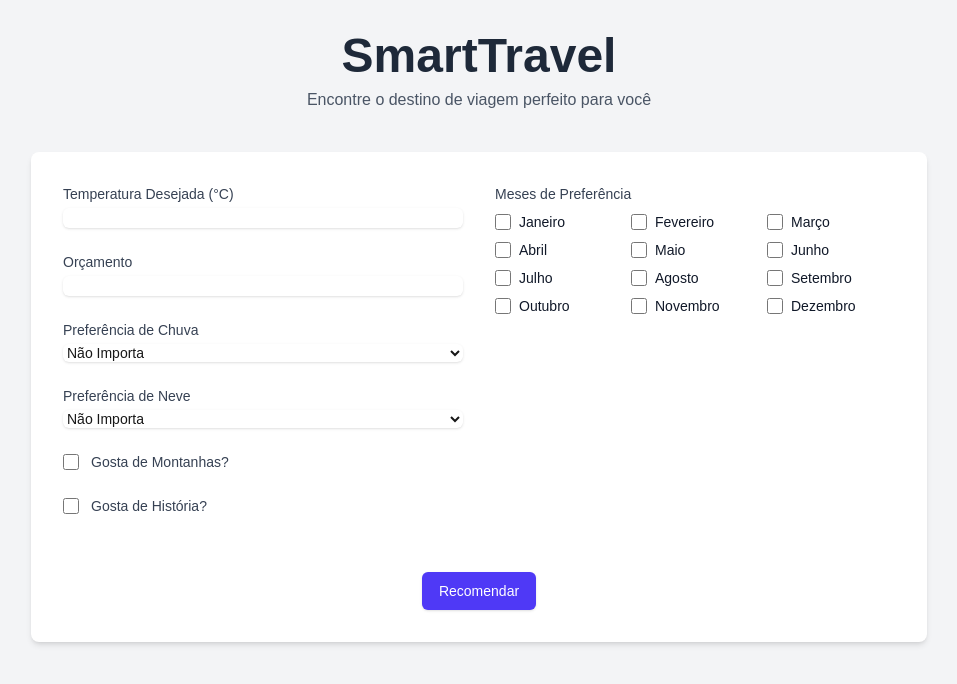
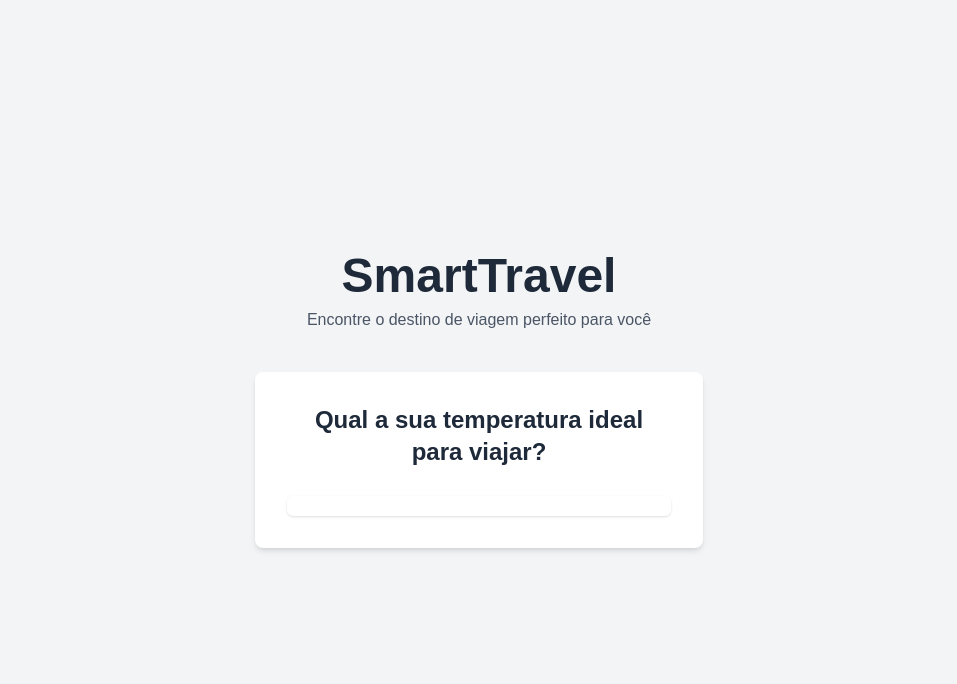
Before and after one commit to MateusBarnabe/SmartTravel, a Next.js app in the folder frontend/: page / in a window 1280 px wide. Shown: the top 684 px of the page, without its empty margins (161-1118 px from the left). Built offline with nearby package versions, Linux system fonts and the light colour scheme.

Commit message:
Refatoração: Melhora a interface do usuário para uma baseada em perguntas

```diff
--- a/frontend/src/app/page.tsx
+++ b/frontend/src/app/page.tsx
@@ -3,33 +3,46 @@
 
 import { useState } from 'react';
 
-const MONTHS = [
+const questions = [
+  { id: 'temp_target', text: 'Qual a sua temperatura ideal para viajar?', type: 'number', field: 'temp_target' },
+  { id: 'budget_target', text: 'Qual o seu orçamento?', type: 'number', field: 'budget_target' },
+  { id: 'chuva_preference', text: 'Você se importa com chuva?', type: 'radio', field: 'chuva_preference', options: [{label: 'Não', value: 'pouca'}, {label: 'Sim', value: 'muita'}]},
+  { id: 'neve_preference', text: 'Você gostaria de ver neve?', type: 'radio', field: 'neve_preference', options: [{label: 'Não', value: 'pouca'}, {label: 'Sim', value: 'muita'}]},
+  { id: 'quer_montanha', text: 'Gosta de montanhas?', type: 'radio', field: 'quer_montanha', options: [{label: 'Sim', value: 'true'}, {label: 'Não', value: 'false'}] },
+  { id: 'gosta_historia', text: 'Gosta de história?', type: 'radio', field: 'gosta_historia', options: [{label: 'Sim', value: 'true'}, {label: 'Não', value: 'false'}] },
+  { id: 'months', text: 'Quais meses você prefere viajar?', type: 'checkbox', field: 'months', options: [
     "Janeiro", "Fevereiro", "Março", "Abril", "Maio", "Junho",
     "Julho", "Agosto", "Setembro", "Outubro", "Novembro", "Dezembro",
+  ]},
 ];
 
 export default function Home() {
+  const [answers, setAnswers] = useState<any>({});
+  const [currentQuestionIndex, setCurrentQuestionIndex] = useState(0);
   const [results, setResults] = useState<any[]>([]);
   const [loading, setLoading] = useState(false);
-  const [formState, setFormState] = useState<any>({});
 
-  const handleSubmit = async (event: React.FormEvent<HTMLFormElement>) => {
-    event.preventDefault();
+  const handleAnswer = (field: string, value: any) => {
+    setAnswers((prev: any) => ({ ...prev, [field]: value }));
+    if (currentQuestionIndex < questions.length - 1) {
+      setCurrentQuestionIndex(currentQuestionIndex + 1);
+    } else {
+      // Last question answered, submit the form
+      handleSubmit({ ...answers, [field]: value });
+    }
+  };
+
+  const handleSubmit = async (finalAnswers: any) => {
     setLoading(true);
-    const formData = new FormData(event.currentTarget);
-    const temp_target = formData.get('temp_target');
-    const budget_target = formData.get('budget_target');
-
     const data = {
-      temp_target: temp_target ? parseFloat(temp_target.toString()) : null,
-      chuva_preference: formData.get('chuva_preference'),
-      neve_preference: formData.get('neve_preference'),
-      quer_montanha: formData.get('quer_montanha') === 'true',
-      gosta_historia: formData.get('gosta_historia') === 'true',
-      budget_target: budget_target ? parseFloat(budget_target.toString()) : null,
-      months: formData.getAll('months'),
+      temp_target: finalAnswers.temp_target ? parseFloat(finalAnswers.temp_target.toString()) : null,
+      chuva_preference: finalAnswers.chuva_preference,
+      neve_preference: finalAnswers.neve_preference,
+      quer_montanha: finalAnswers.quer_montanha === 'true',
+      gosta_historia: finalAnswers.gosta_historia === 'true',
+      budget_target: finalAnswers.budget_target ? parseFloat(finalAnswers.budget_target.toString()) : null,
+      months: finalAnswers.months,
     };
-    setFormState(data);
 
     const apiUrl = process.env.NEXT_PUBLIC_API_URL || 'http://localhost:8000';
     const response = await fetch(`${apiUrl}/api/recommend/`, {
@@ -45,134 +58,89 @@ export default function Home() {
     setLoading(false);
   };
 
-  const renderComparison = (result: any) => {
-    return (
-      <div className="mt-4 text-sm text-gray-600">
-        <h4 className="font-bold mb-2">Comparação com suas preferências:</h4>
-        <ul>
-          {formState.temp_target && <li>Temperatura: {result.temp_min}°C - {result.temp_max}°C (Sua preferência: {formState.temp_target}°C)</li>}
-          {formState.budget_target && <li>Custo: {result.custo} (Seu orçamento: {formState.budget_target})</li>}
-          {formState.chuva_preference !== 'nao_importa' && <li>Chuva: {result.chuva} (Sua preferência: {formState.chuva_preference})</li>}
-          {formState.neve_preference !== 'nao_importa' && <li>Neve: {result.neve} (Sua preferência: {formState.neve_preference})</li>}
-          {formState.quer_montanha && <li>Montanha: {result.tem_montanha ? 'Sim' : 'Não'} (Sua preferência: Sim)</li>}
-          {formState.gosta_historia && <li>História: {result.tem_historia ? 'Sim' : 'Não'} (Sua preferência: Sim)</li>}
-        </ul>
-      </div>
-    )
-  }
+  const currentQuestion = questions[currentQuestionIndex];
 
   return (
-    <main className="flex min-h-screen flex-col items-center p-8 bg-gray-100">
-      <div className="w-full max-w-4xl">
+    <main className="flex min-h-screen flex-col items-center justify-center p-8 bg-gray-100">
+      <div className="w-full max-w-md">
         <header className="text-center mb-10">
           <h1 className="text-5xl font-bold text-gray-800">SmartTravel</h1>
           <p className="text-gray-600 mt-2">Encontre o destino de viagem perfeito para você</p>
         </header>
 
+        {!loading && !results.length && (
           <div className="bg-white p-8 rounded-lg shadow-md">
-          <form onSubmit={handleSubmit} className="grid grid-cols-1 md:grid-cols-2 gap-8">
-            <div className="flex flex-col gap-6">
-              <div>
-                <label htmlFor="temp_target" className="block text-sm font-medium text-gray-700">Temperatura Desejada (°C)</label>
-                <input type="number" id="temp_target" name="temp_target" className="mt-1 block w-full rounded-md border-gray-300 shadow-sm focus:border-indigo-500 focus:ring-indigo-500 sm:text-sm" />
+            <h2 className="text-2xl font-bold text-center text-gray-800 mb-6">{currentQuestion.text}</h2>
+            <div className="flex flex-col items-center gap-4">
+              {currentQuestion.type === 'number' && (
+                <input
+                  type="number"
+                  onBlur={(e) => handleAnswer(currentQuestion.field, e.target.value)}
+                  className="mt-1 block w-full rounded-md border-gray-300 shadow-sm focus:border-indigo-500 focus:ring-indigo-500 sm:text-sm"
+                />
+              )}
+              {currentQuestion.type === 'radio' && currentQuestion.options && currentQuestion.options.map((option) => (
+                <button
+                  key={option.value}
+                  onClick={() => handleAnswer(currentQuestion.field, option.value)}
+                  className="w-full bg-indigo-600 text-white font-bold py-2 px-4 rounded hover:bg-indigo-700"
+                >
+                  {option.label}
+                </button>
+              ))}
+              {currentQuestion.type === 'checkbox' && currentQuestion.options && (
+                <div className="grid grid-cols-3 gap-2">
+                  {currentQuestion.options.map((option: any) => (
+                    <div key={option} className="flex items-center">
+                      <input
+                        type="checkbox"
+                        id={option}
+                        name={currentQuestion.field}
+                        value={option}
+                        onChange={(e) => {
+                          const existing = answers[currentQuestion.field] || [];
+                          const newMonths = e.target.checked
+                            ? [...existing, option]
+                            : existing.filter((m: string) => m !== option);
+                          setAnswers((prev: any) => ({ ...prev, [currentQuestion.field]: newMonths }));
+                        }}
+                        className="h-4 w-4 text-indigo-600 border-gray-300 rounded"
+                      />
+                      <label htmlFor={option} className="ml-2 block text-sm text-gray-900">
+                        {option}
+                      </label>
                     </div>
-              <div>
-                <label htmlFor="budget_target" className="block text-sm font-medium text-gray-700">Orçamento</label>
-                <input type="number" id="budget_target" name="budget_target" className="mt-1 block w-full rounded-md border-gray-300 shadow-sm focus:border-indigo-500 focus:ring-indigo-500 sm:text-sm" />
+                  ))}
+                   <button
+                    onClick={() => handleAnswer(currentQuestion.field, answers[currentQuestion.field])}
+                    className="w-full bg-indigo-600 text-white font-bold py-2 px-4 rounded hover:bg-indigo-700 mt-4 col-span-3"
+                  >
+                    Próximo
+                  </button>
                 </div>
-              <div>
-                <label htmlFor="chuva_preference" className="block text-sm font-medium text-gray-700">Preferência de Chuva</label>
-                <select id="chuva_preference" name="chuva_preference" className="mt-1 block w-full rounded-md border-gray-300 shadow-sm focus:border-indigo-500 focus:ring-indigo-500 sm:text-sm">
-                  <option value="nao_importa">Não Importa</option>
-                  <option value="pouca">Pouca</option>
-                  <option value="muita">Muita</option>
-                </select>
-              </div>
-              <div>
-                <label htmlFor="neve_preference" className="block text-sm font-medium text-gray-700">Preferência de Neve</label>
-                <select id="neve_preference" name="neve_preference" className="mt-1 block w-full rounded-md border-gray-300 shadow-sm focus:border-indigo-500 focus:ring-indigo-500 sm:text-sm">
-                  <option value="nao_importa">Não Importa</option>
-                  <option value="pouca">Pouca</option>
-                  <option value="muita">Muita</option>
-                </select>
-              </div>
-              <div className="flex items-start">
-                <div className="flex items-center h-5">
-                  <input id="quer_montanha" name="quer_montanha" type="checkbox" value="true" className="focus:ring-indigo-500 h-4 w-4 text-indigo-600 border-gray-300 rounded" />
-                </div>
-                <div className="ml-3 text-sm">
-                  <label htmlFor="quer_montanha" className="font-medium text-gray-700">Gosta de Montanhas?</label>
+              )}
             </div>
           </div>
-              <div className="flex items-start">
-                <div className="flex items-center h-5">
-                  <input id="gosta_historia" name="gosta_historia" type="checkbox" value="true" className="focus:ring-indigo-500 h-4 w-4 text-indigo-600 border-gray-300 rounded" />
-                </div>
-                <div className="ml-3 text-sm">
-                  <label htmlFor="gosta_historia" className="font-medium text-gray-700">Gosta de História?</label>
-                </div>
-              </div>
-            </div>
+        )}
 
-            <div>
-              <label className="block text-sm font-medium text-gray-700">Meses de Preferência</label>
-              <div className="mt-2 grid grid-cols-3 gap-2">
-                {MONTHS.map(month => (
-                  <div key={month} className="flex items-center">
-                    <input type="checkbox" id={month} name="months" value={month} className="h-4 w-4 text-indigo-600 border-gray-300 rounded" />
-                    <label htmlFor={month} className="ml-2 block text-sm text-gray-900">{month}</label>
-                  </div>
-                ))}
-              </div>
-            </div>
-
-            <div className="md:col-span-2 text-center mt-6">
-              <button type="submit" className="inline-flex justify-center py-2 px-4 border border-transparent shadow-sm text-sm font-medium rounded-md text-white bg-indigo-600 hover:bg-indigo-700 focus:outline-none focus:ring-2 focus:ring-offset-2 focus:ring-indigo-500">
-                {loading ? 'Buscando...' : 'Recomendar'}
-              </button>
-            </div>
-          </form>
-        </div>
-
-        {loading && (
-          <div className="text-center mt-8">
-            <p>Carregando recomendações...</p>
-          </div>
-        )}
+        {loading && <p className="text-center">Carregando recomendações...</p>}
 
         {results.length > 0 && (
           <div className="mt-10">
             <h2 className="text-3xl font-bold text-center text-gray-800 mb-6">Resultados</h2>
-
-            {/* Principal Recommendation */}
-            <div className="bg-white rounded-lg shadow-md p-6 mb-8">
-              <h3 className="text-2xl font-bold text-gray-800">Principal Recomendação: {results[0].cidade}, {results[0].pais}</h3>
-              <p className="text-gray-600 mt-2">Mês: {results[0].mes}</p>
-              <p className="text-gray-600 mt-2">{results[0].descricao}</p>
-              <p className="text-indigo-500 font-semibold mt-4">Score: {results[0].score.toFixed(2)}</p>
-              {renderComparison(results[0])}
-            </div>
-
-            {/* Other Recommendations */}
-            {results.length > 1 && (
-              <div>
-                <h3 className="text-2xl font-bold text-center text-gray-800 mb-6">Outras Recomendações</h3>
-                <div className="grid grid-cols-1 md:grid-cols-2 gap-8">
-                  {results.slice(1).map((result, index) => (
+            <div className="grid grid-cols-1 gap-8">
+              {results.map((result, index) => (
                 <div key={index} className="bg-white rounded-lg shadow-md p-6">
                   <h3 className="text-xl font-bold text-gray-800">{result.cidade}, {result.pais}</h3>
                   <p className="text-gray-600 mt-2">Mês: {result.mes}</p>
                   <p className="text-gray-600 mt-2">{result.descricao}</p>
                   <p className="text-indigo-500 font-semibold mt-4">Score: {result.score.toFixed(2)}</p>
-                      {renderComparison(result)}
                 </div>
               ))}
             </div>
           </div>
         )}
       </div>
-        )}
-      </div>
     </main>
   );
 }
```
Lines whose indentation alone changed are shown as unchanged.
